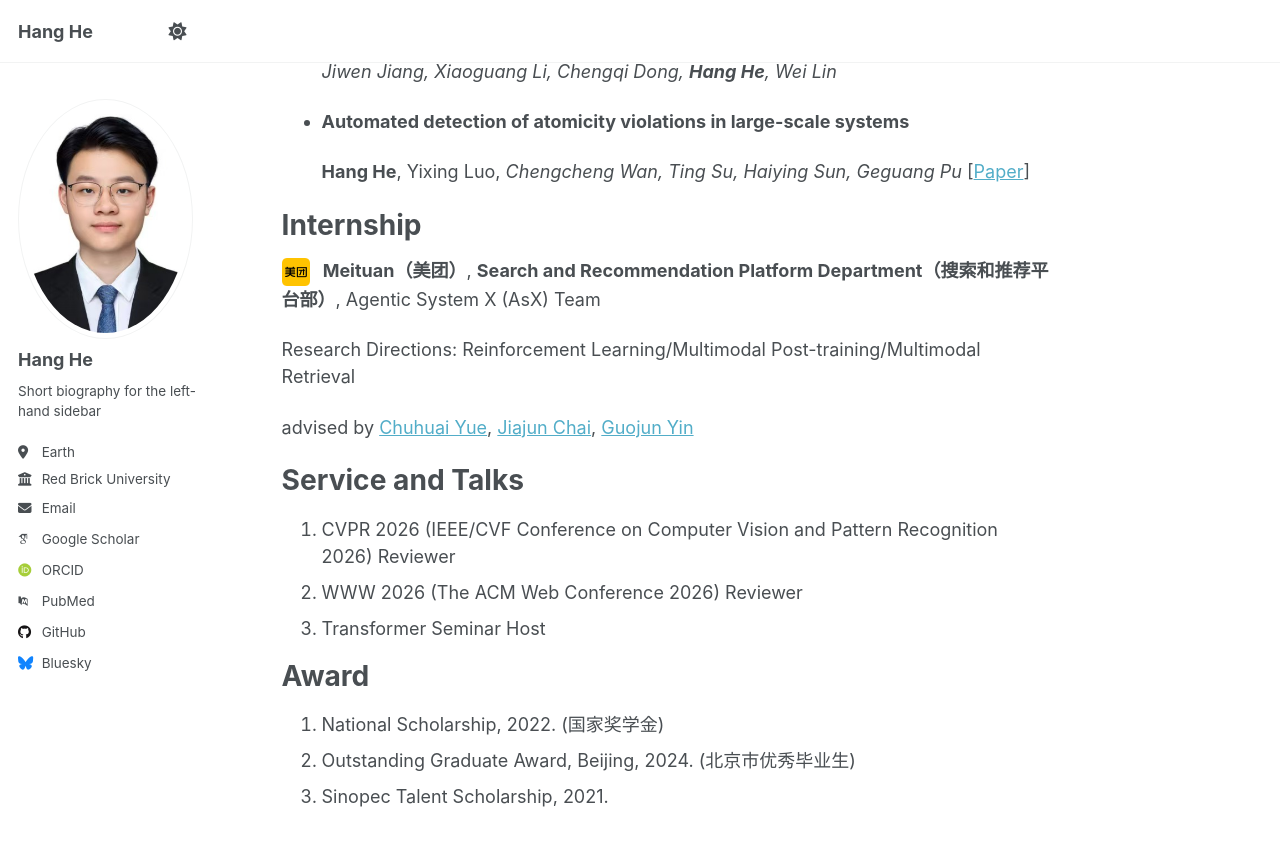
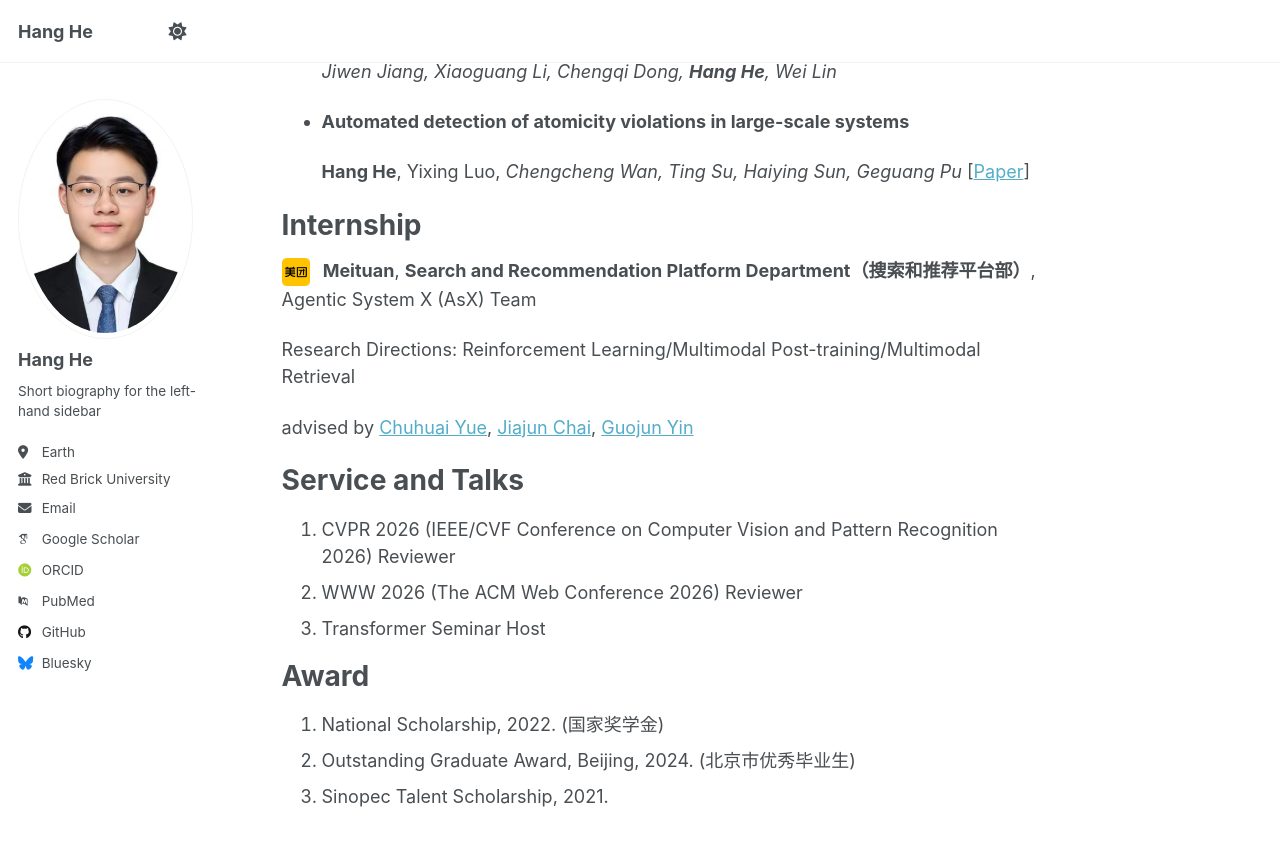
Before and after one commit to hanghe3/hanghe3.github.io, a Jekyll site: the page built from _pages/about.md, in a window 1280 px wide and 900 px high, scrolled down 601 px. Shown: the top 846 px of the window. Built offline with Jekyll 4.4.1, drawn with Linux system fonts in a browser that asks for light colours; some web fonts are replaced; a script that is not in the unit is left out; grey boxes are pictures that could not be loaded.

Commit message:
Tweak Meituan internship text in about page

```diff
--- a/_pages/about.md
+++ b/_pages/about.md
@@ -30,7 +30,7 @@ Preprints
 
 Internship
 ======
-<img src="{{ '/images/themes/美团.png' | relative_url }}" alt="Meituan logo" style="height:28px; margin-right:8px; vertical-align:middle;"> **Meituan（美团）**, **Search and Recommendation Platform Department（搜索和推荐平台部）**, Agentic System X (AsX) Team
+<img src="{{ '/images/themes/美团.png' | relative_url }}" alt="Meituan logo" style="height:28px; margin-right:8px; vertical-align:middle;"> **Meituan**, **Search and Recommendation Platform Department（搜索和推荐平台部）**, Agentic System X (AsX) Team
 
 Research Directions: Reinforcement Learning/Multimodal Post-training/Multimodal Retrieval
 
```
